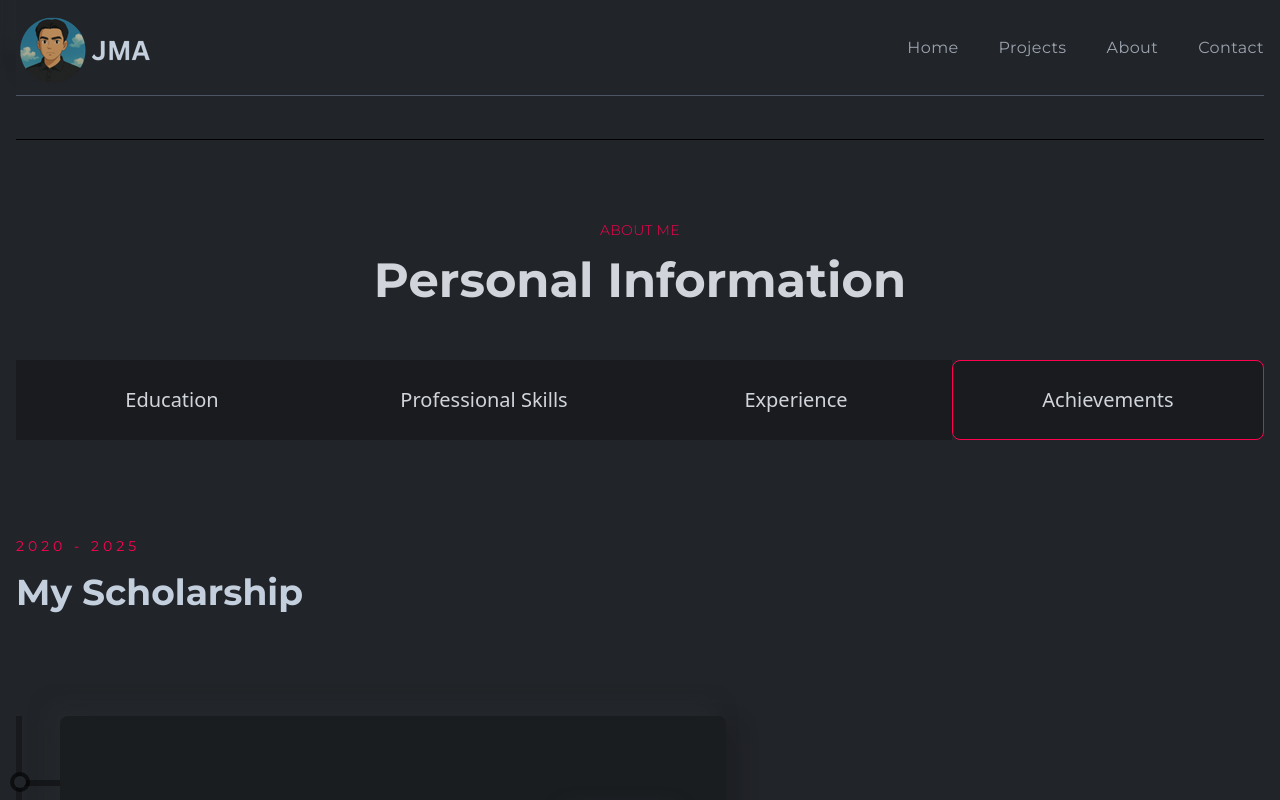
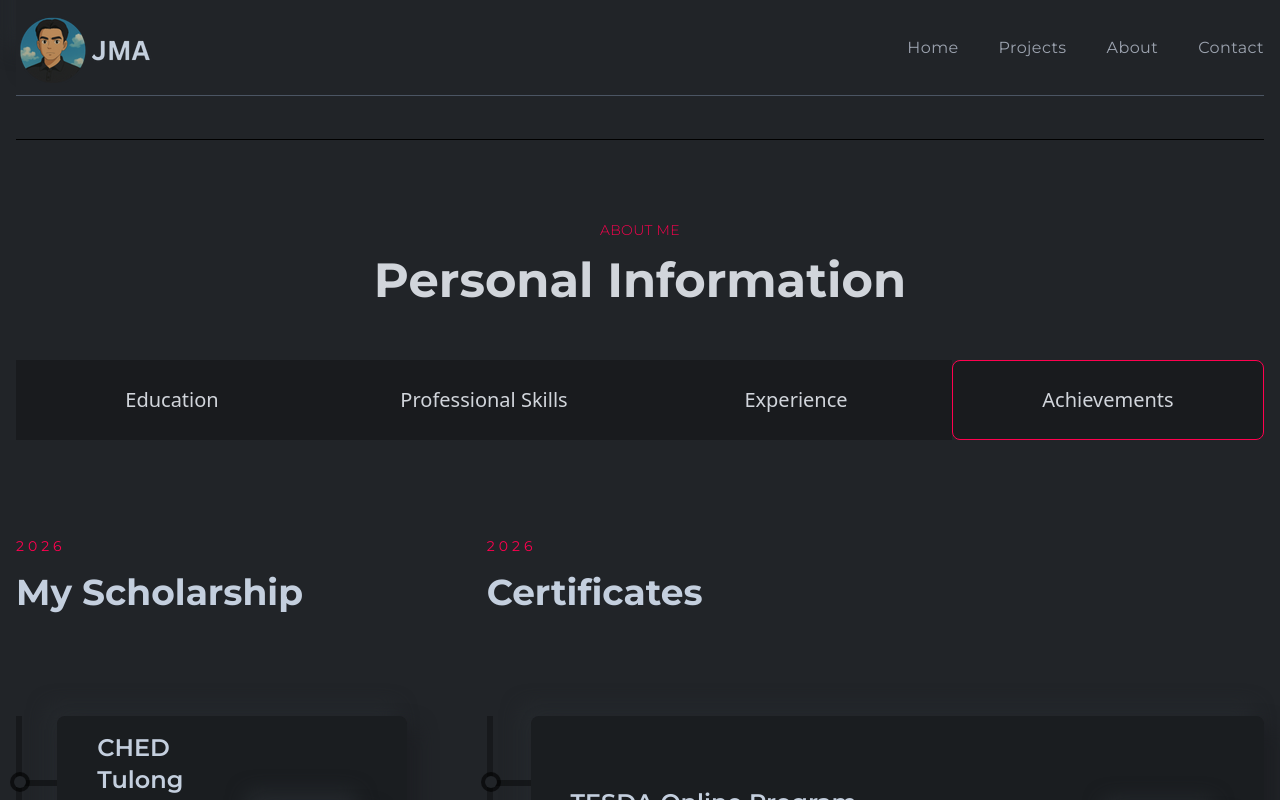
Before and after one commit to cmuciscaguinea/joemaraguineaportfolio, a React (Create React App) app: page / in a window 1280 px wide. Both pictures are taken after a click on the item "Achievements". Shown: the part 2274-3074 px from the top of the page. Built offline with nearby package versions, Linux system fonts and the light colour scheme.

Commit message:
Add certificates section to Achievement component
Added a new section for certificates with a resume card for the Microsoft Cybersecurity Course.

```diff
--- a/src/components/resume/Achievement.js
+++ b/src/components/resume/Achievement.js
@@ -11,7 +11,7 @@ const Achievement = () => {
     >
       <div>
         <div className="py-12 font-titleFont flex flex-col gap-4">
-          <p className="text-sm text-designColor tracking-[4px]">2020 - 2025</p>
+          <p className="text-sm text-designColor tracking-[4px]">2026</p>
           <h2 className="text-4xl font-bold">My Scholarship</h2>
         </div>
         <div className="mt-14 w-full h-[1000px] border-l-[6px] border-l-black border-opacity-30 flex flex-col gap-10">
@@ -36,6 +36,22 @@ const Achievement = () => {
         </div>
       </div>
 
+      <div>
+        <div className="py-12 font-titleFont flex flex-col gap-4">
+          <p className="text-sm text-designColor tracking-[4px]">2026</p>
+          <h2 className="text-4xl font-bold">Certificates</h2>
+        </div>
+        <div className="mt-14 w-full h-[1000px] border-l-[6px] border-l-black border-opacity-30 flex flex-col gap-10">
+          <ResumeCard
+            title="TESDA Online Program"
+            subTitle="Microsoft Cybersecurity Course: Security, Compliance, and Identity Fundamentals"
+            result="Completed"
+            des={ "Certificate of Completion for the Microsoft Cybersecurity Course: Security, Compliance, and Identity Fundamentals. Awarded on: Thursday, 16 July 2026, 11:19 PM"
+            }
+          />
+      </div>
+      </div>
+
     </motion.div>
   );
 };
```
